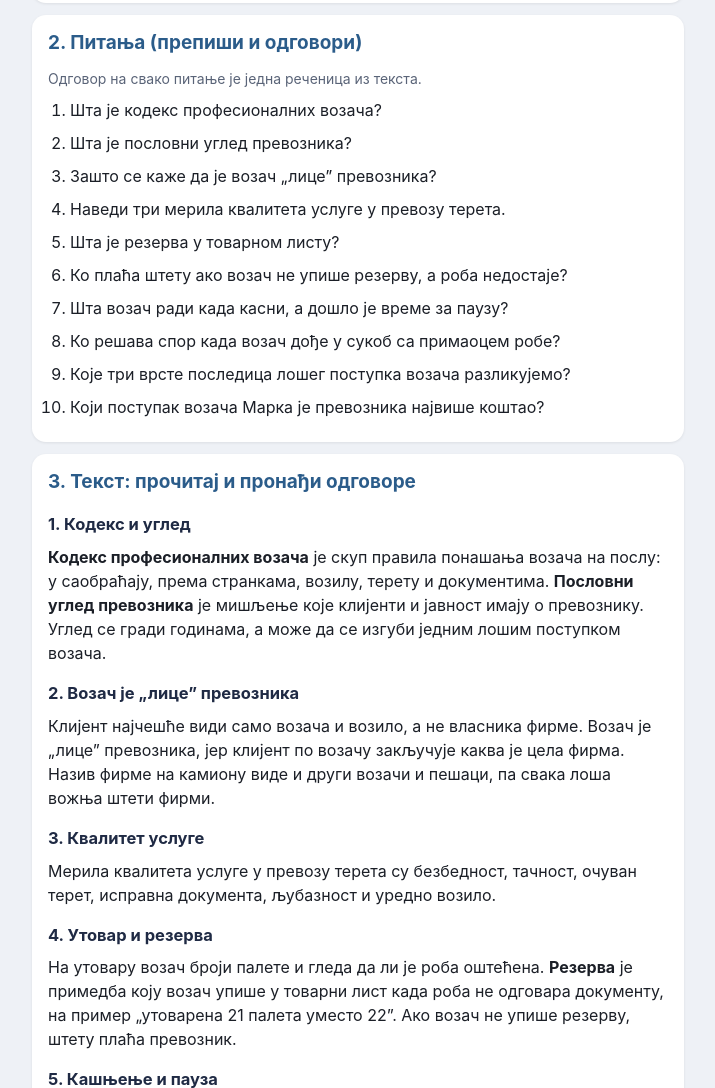
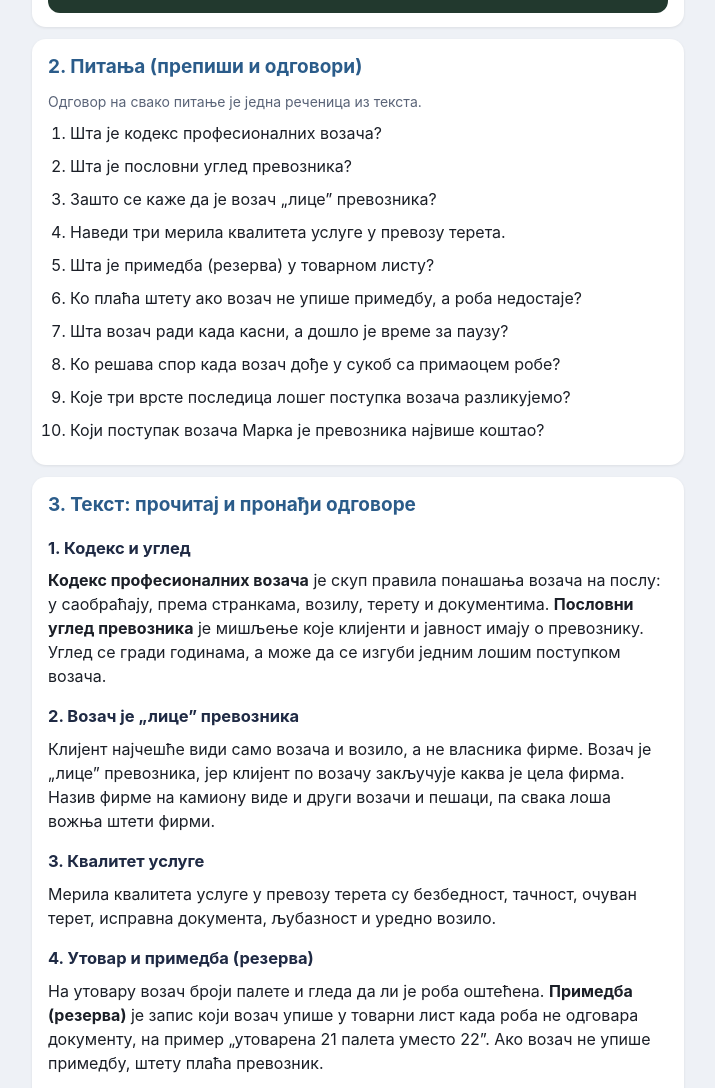
Before and after one commit to vladanrad/nastava, a plain HTML site: page 310-upravljanje-motornim-vozilima-vezbe/t02-kodeks-profesionalnih-vozaca/t02.01-kodeks-profesionalnih-vozaca-ugled-prevoznika.html in a window 1280 px wide. Shown: the part 1175-2263 px from the top of the page, without its empty margins (282-997 px from the left). Drawn offline with Linux system fonts and the light colour scheme.

Commit message:
T02.01 домаћи: примедба (резерва) уместо резерва
Co-Authored-By: Claude Opus 5.5 <noreply@anthropic.com>
Claude-Session: https://claude.ai/code/session_01Gwxsxr1cFQosVPE3fYktPx

```diff
--- a/310-upravljanje-motornim-vozilima-vezbe/t02-kodeks-profesionalnih-vozaca/t02.01-kodeks-profesionalnih-vozaca-ugled-prevoznika.html
+++ b/310-upravljanje-motornim-vozilima-vezbe/t02-kodeks-profesionalnih-vozaca/t02.01-kodeks-profesionalnih-vozaca-ugled-prevoznika.html
@@ -65,7 +65,7 @@ footer{font-size:12.5px;color:#5A6478;padding:6px 4px 18px}
 <h3>Возач треба да:</h3>
 <ul>
 <li>буде уредан, а возило чисто и исправно;</li>
-<li>провери робу на утовару и упише резерву ако нешто не одговара;</li>
+<li>провери робу на утовару и упише примедбу (резерву) ако нешто не одговара;</li>
 <li>поштује прописе: паузе, брзину, без алкохола, без телефона у руци;</li>
 <li>кашњење јави диспечеру и примаоцу, а не да га „надокнади” прекршајем;</li>
 <li>у конфликту остане миран и обавести превозника;</li>
@@ -86,8 +86,8 @@ footer{font-size:12.5px;color:#5A6478;padding:6px 4px 18px}
 <li>Шта је пословни углед превозника?</li>
 <li>Зашто се каже да је возач „лице” превозника?</li>
 <li>Наведи три мерила квалитета услуге у превозу терета.</li>
-<li>Шта је резерва у товарном листу?</li>
-<li>Ко плаћа штету ако возач не упише резерву, а роба недостаје?</li>
+<li>Шта је примедба (резерва) у товарном листу?</li>
+<li>Ко плаћа штету ако возач не упише примедбу, а роба недостаје?</li>
 <li>Шта возач ради када касни, а дошло је време за паузу?</li>
 <li>Ко решава спор када возач дође у сукоб са примаоцем робе?</li>
 <li>Које три врсте последица лошег поступка возача разликујемо?</li>
@@ -106,8 +106,8 @@ footer{font-size:12.5px;color:#5A6478;padding:6px 4px 18px}
 <h3>3. Квалитет услуге</h3>
 <p>Мерила квалитета услуге у превозу терета су безбедност, тачност, очуван терет, исправна документа, љубазност и уредно возило.</p>
 
-<h3>4. Утовар и резерва</h3>
-<p>На утовару возач броји палете и гледа да ли је роба оштећена. <b>Резерва</b> је примедба коју возач упише у товарни лист када роба не одговара документу, на пример „утоварена 21 палета уместо 22”. Ако возач не упише резерву, штету плаћа превозник.</p>
+<h3>4. Утовар и примедба (резерва)</h3>
+<p>На утовару возач броји палете и гледа да ли је роба оштећена. <b>Примедба (резерва)</b> је запис који возач упише у товарни лист када роба не одговара документу, на пример „утоварена 21 палета уместо 22”. Ако возач не упише примедбу, штету плаћа превозник.</p>
 
 <h3>5. Кашњење и пауза</h3>
 <p>Најкасније после 4 h 30 min вожње возач мора да направи паузу од најмање 45 min. Када касни, возач користи паузу и јавља диспечеру и примаоцу ново време доласка. Не вози брже и не прескаче паузу, јер прекршај и незгода штете и фирми.</p>
@@ -122,7 +122,7 @@ footer{font-size:12.5px;color:#5A6478;padding:6px 4px 18px}
 <div class="ex">
 <ol>
 <li>Долази на утовар у прљавом камиону.</li>
-<li>Утоварена је 21 палета уместо 22, а он потпише без резерве.</li>
+<li>Утоварена је 21 палета уместо 22, а он потпише без примедбе.</li>
 <li>Користи паузу на време и јави ново време доласка.</li>
 <li>Мирно разговара са примаоцем који виче.</li>
 </ol>
```
